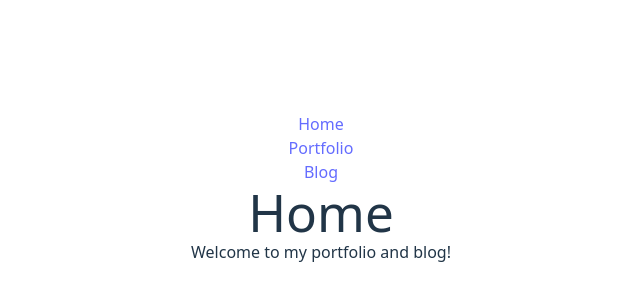
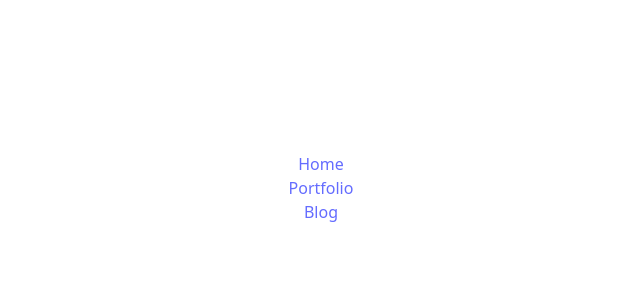
Before and after one commit to Toshiki428/Toshiki428.github.io, a React (Vite) app: page / in a window 1280 px wide. Shown: the part 212-512 px from the top of the page, without its empty margins (319-959 px from the left). Built offline with nearby package versions, Linux system fonts and the light colour scheme.

Commit message:
feat: Implement Markdown rendering system

```diff
--- a/package.json
+++ b/package.json
@@ -13,7 +13,9 @@
     "@tailwindcss/vite": "^4.1.14",
     "react": "^19.1.1",
     "react-dom": "^19.1.1",
+    "react-markdown": "^10.1.0",
     "react-router-dom": "^7.9.3",
+    "remark-gfm": "^4.0.1",
     "tailwindcss": "^4.1.14"
   },
   "devDependencies": {
--- a/src/pages/Home.tsx
+++ b/src/pages/Home.tsx
@@ -1,11 +1,20 @@
-import React from 'react'
+import React, { useState, useEffect } from 'react'
+import ReactMarkdown from 'react-markdown'
+import remarkGfm from 'remark-gfm'
+import { getMarkdownContent } from '../utils/Markdown'
 
 const Home: React.FC = () => {
+  const [markdown, setMarkdown] = useState('')
+
+  useEffect(() => {
+    const aboutMeContent = getMarkdownContent('pages', 'about.md')
+    setMarkdown(aboutMeContent)
+  }, [])
+
   return (
-    <div>
-      <h1>Home</h1>
-      <p>Welcome to my portfolio and blog!</p>
-    </div>
+    <article className="prose">
+      <ReactMarkdown remarkPlugins={[remarkGfm]}>{markdown}</ReactMarkdown>
+    </article>
   )
 }
 
--- /dev/null
+++ b/src/utils/Markdown.ts
@@ -0,0 +1,14 @@
+const markdownFiles = import.meta.glob('../contents/**/*.md', {
+    eager: true,
+    as: 'raw'
+})
+
+export const getMarkdownContent = (type: string, fileName: string): string => {
+    const filePath = `../contents/${type}/${fileName}`
+    const markdown = markdownFiles[filePath]
+    if (typeof markdown !== 'string') {
+        console.warn(`Markdown file not found: ${type}/${fileName}`)
+        return ''
+    }
+    return markdown
+}
```
Also changed, not shown: 1 other file (tests, documents, lock files or other folders).
